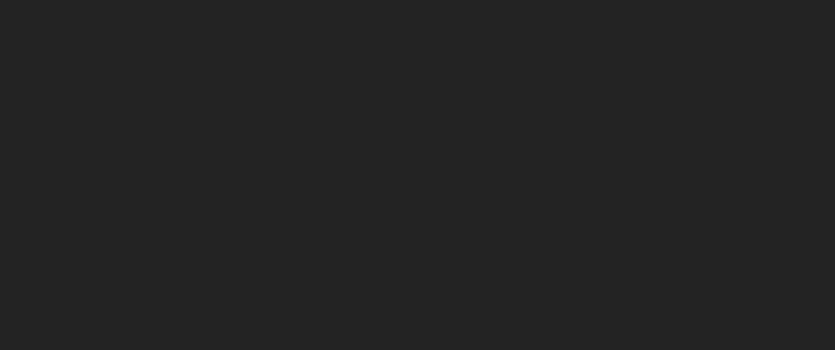
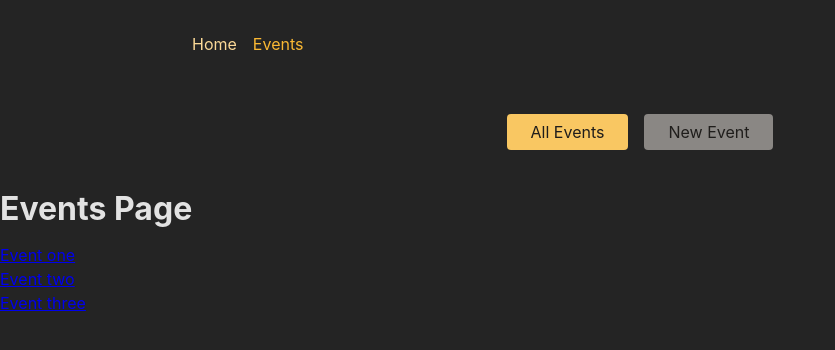
Before and after one commit to JanGolder/SPA, a React (Create React App) app in the folder frontend/: page /events in a window 1280 px wide. Shown: the top 350 px of the page, without its empty margins (0-835 px from the left). Built offline with nearby package versions, Linux system fonts and the light colour scheme.

Commit message:
add new subpages and add  react router logic

```diff
--- a/frontend/package.json
+++ b/frontend/package.json
@@ -8,6 +8,7 @@
     "@testing-library/user-event": "^13.5.0",
     "react": "^18.2.0",
     "react-dom": "^18.2.0",
+    "react-router-dom": "^6.9.0",
     "react-scripts": "5.0.1",
     "web-vitals": "^2.1.4"
   },
--- a/frontend/src/App.js
+++ b/frontend/src/App.js
@@ -1,27 +1,38 @@
-// Challenge / Exercise
-
-// 1. Add five new (dummy) page components (content can be simple <h1> elements)
-//    - HomePage
-//    - EventsPage
-//    - EventDetailPage
-//    - NewEventPage
-//    - EditEventPage
-// 2. Add routing & route definitions for these five pages
-//    - / => HomePage
-//    - /events => EventsPage
-//    - /events/<some-id> => EventDetailPage
-//    - /events/new => NewEventPage
-//    - /events/<some-id>/edit => EditEventPage
-// 3. Add a root layout that adds the <MainNavigation> component above all page components
-// 4. Add properly working links to the MainNavigation
-// 5. Ensure that the links in MainNavigation receive an "active" class when active
-// 6. Output a list of dummy events to the EventsPage
-//    Every list item should include a link to the respective EventDetailPage
-// 7. Output the ID of the selected event on the EventDetailPage
-// BONUS: Add another (nested) layout route that adds the <EventNavigation> component above all /events... page components
+import { createBrowserRouter, RouterProvider } from "react-router-dom";
+import RootLayout from "./pages/Root";
+import HomePage from "./pages/Home";
+import EventDetailPage from "./pages/EventDetail";
+import NewEventPage from "./pages/NewEvent";
+import EditEventPage from "./pages/EditEvent";
+import RootEvents from "./pages/RootEvents";
+import EventsPage from "./pages/Events";
 
 function App() {
-  return <div></div>;
+  const router = createBrowserRouter([
+    {
+      path: "/",
+      element: <RootLayout />,
+      children: [
+        { index: true, element: <HomePage /> },
+        {
+          path: "events",
+          element: <RootEvents />,
+          children: [
+            { index: true, element: <EventsPage /> },
+            { path: ":eventid", element: <EventDetailPage /> },
+            { path: "new", element: <NewEventPage /> },
+            { path: ":eventid/edit", element: <EditEventPage /> },
+          ],
+        },
+      ],
+    },
+  ]);
+
+  return (
+    <>
+      <RouterProvider router={router} />
+    </>
+  );
 }
 
 export default App;
--- a/frontend/src/components/EventsNavigation.js
+++ b/frontend/src/components/EventsNavigation.js
@@ -1,4 +1,5 @@
 import classes from './EventsNavigation.module.css';
+import { NavLink } from 'react-router-dom';
 
 function EventsNavigation() {
   return (
@@ -6,10 +7,10 @@
       <nav>
         <ul className={classes.list}>
           <li>
-            <a href="/events">All Events</a>
+            <NavLink to="/events" className={({isActive})=> isActive ? classes.active : ''} end>All Events</NavLink>
           </li>
           <li>
-            <a href="/events/new">New Event</a>
+            <NavLink to="/events/new" className={({isActive})=> isActive ? classes.active : ''}>New Event</NavLink>
           </li>
         </ul>
       </nav>
--- a/frontend/src/components/MainNavigation.js
+++ b/frontend/src/components/MainNavigation.js
@@ -1,4 +1,5 @@
-import classes from './MainNavigation.module.css';
+import classes from "./MainNavigation.module.css";
+import { NavLink } from "react-router-dom";
 
 function MainNavigation() {
   return (
@@ -6,10 +7,25 @@
       <nav>
         <ul className={classes.list}>
           <li>
-            <a>Home</a>
+            <NavLink
+              to="/"
+              className={({ isActive }) =>
+                isActive ? classes.active : undefined
+              }
+              end
+            >
+              Home
+            </NavLink>
           </li>
           <li>
-            <a>Events</a>
+            <NavLink
+              to="/events"
+              className={({ isActive }) =>
+                isActive ? classes.active : undefined
+              }
+            >
+              Events
+            </NavLink>
           </li>
         </ul>
       </nav>
--- /dev/null
+++ b/frontend/src/pages/EditEvent.js
@@ -0,0 +1,8 @@
+const EditEventPage = ()=>{
+
+    return (
+        <h1>Edit Event Page</h1>
+    )
+};
+
+export default EditEventPage;
--- /dev/null
+++ b/frontend/src/pages/EventDetail.js
@@ -0,0 +1,16 @@
+import { useParams } from "react-router-dom";
+
+const EventDetailPage = ()=>{
+
+const params = useParams();
+
+    return (
+        <>
+        <h1>Event Detail Page</h1>
+<       p>{params.eventid}</p>
+        </>
+
+    )
+};
+
+export default EventDetailPage;
--- /dev/null
+++ b/frontend/src/pages/Events.js
@@ -0,0 +1,26 @@
+import { Link } from "react-router-dom";
+
+const DUMMY_EVENTS = [
+    {id: 'id1',
+    name: 'Event one'},
+    {id: 'id2',
+    name: 'Event two'},
+    {id: 'id3',
+    name: 'Event three'}
+]
+
+const EventsPage = ()=>{
+
+    return (
+        <>
+        <h1>Events Page</h1>
+        <ul>
+        {DUMMY_EVENTS.map(event => <li key={event.id}><Link to={event.id}>{event.name}</Link></li>)}
+        </ul>
+
+        </>
+
+    )
+};
+
+export default EventsPage;
--- /dev/null
+++ b/frontend/src/pages/Home.js
@@ -0,0 +1,8 @@
+const HomePage = ()=>{
+
+    return (
+        <h1>Home Page</h1>
+    )
+};
+
+export default HomePage;
--- /dev/null
+++ b/frontend/src/pages/NewEvent.js
@@ -0,0 +1,8 @@
+const NewEventPage = ()=>{
+
+    return (
+        <h1>New Event Page</h1>
+    )
+};
+
+export default NewEventPage;
--- /dev/null
+++ b/frontend/src/pages/Root.js
@@ -0,0 +1,15 @@
+import { Outlet } from "react-router-dom";
+import MainNavigation from "../components/MainNavigation";
+
+const RootLayout = ()=>{
+    return (
+        <>
+        <MainNavigation/>
+        <main>
+            <Outlet/>
+        </main>
+        </>
+    )
+};
+
+export default RootLayout;
--- /dev/null
+++ b/frontend/src/pages/RootEvents.js
@@ -0,0 +1,15 @@
+import { Outlet } from "react-router-dom";
+import EventNavigation from '../components/EventsNavigation';
+
+const RootEvents = ()=>{
+
+    return (
+        <>
+        <EventNavigation/>
+            <Outlet/>
+                </>
+    )
+
+};
+
+export default RootEvents;
```
Also changed, not shown: 1 other file (tests, documents, lock files or other folders).
